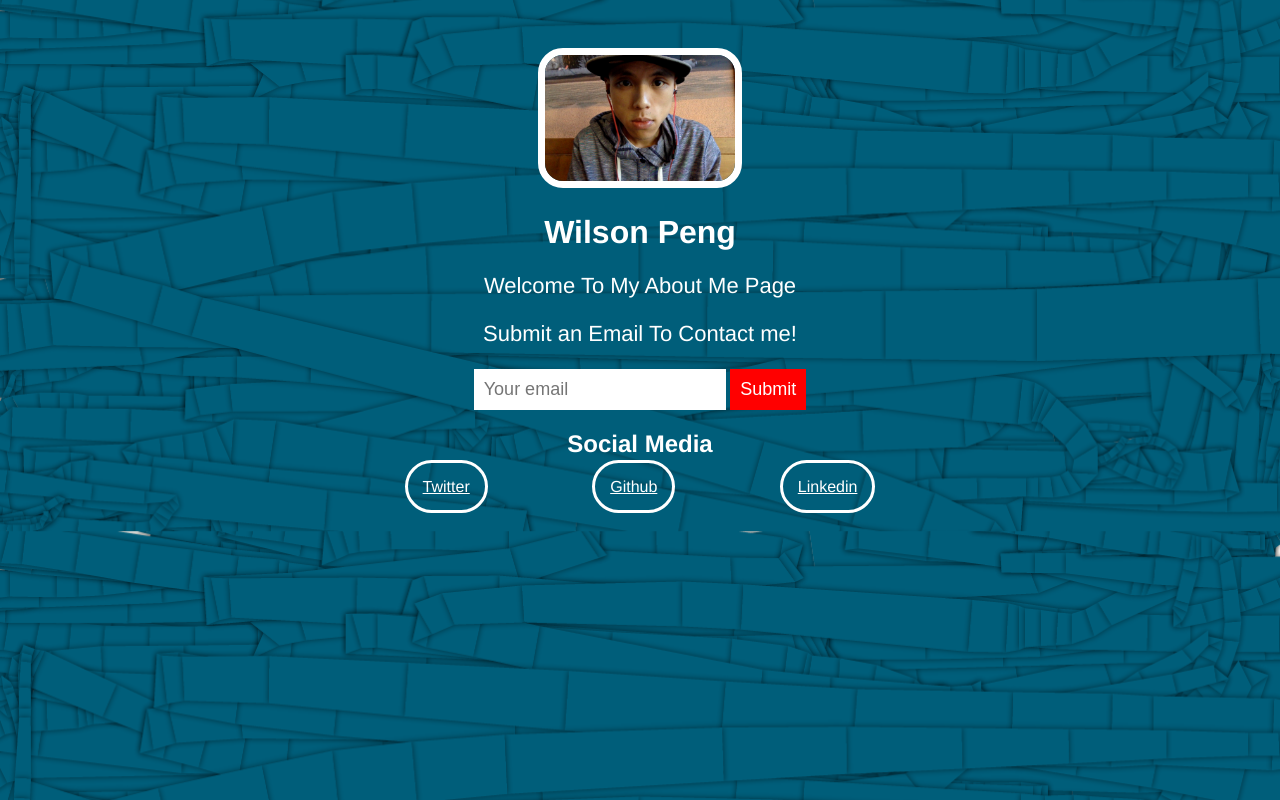
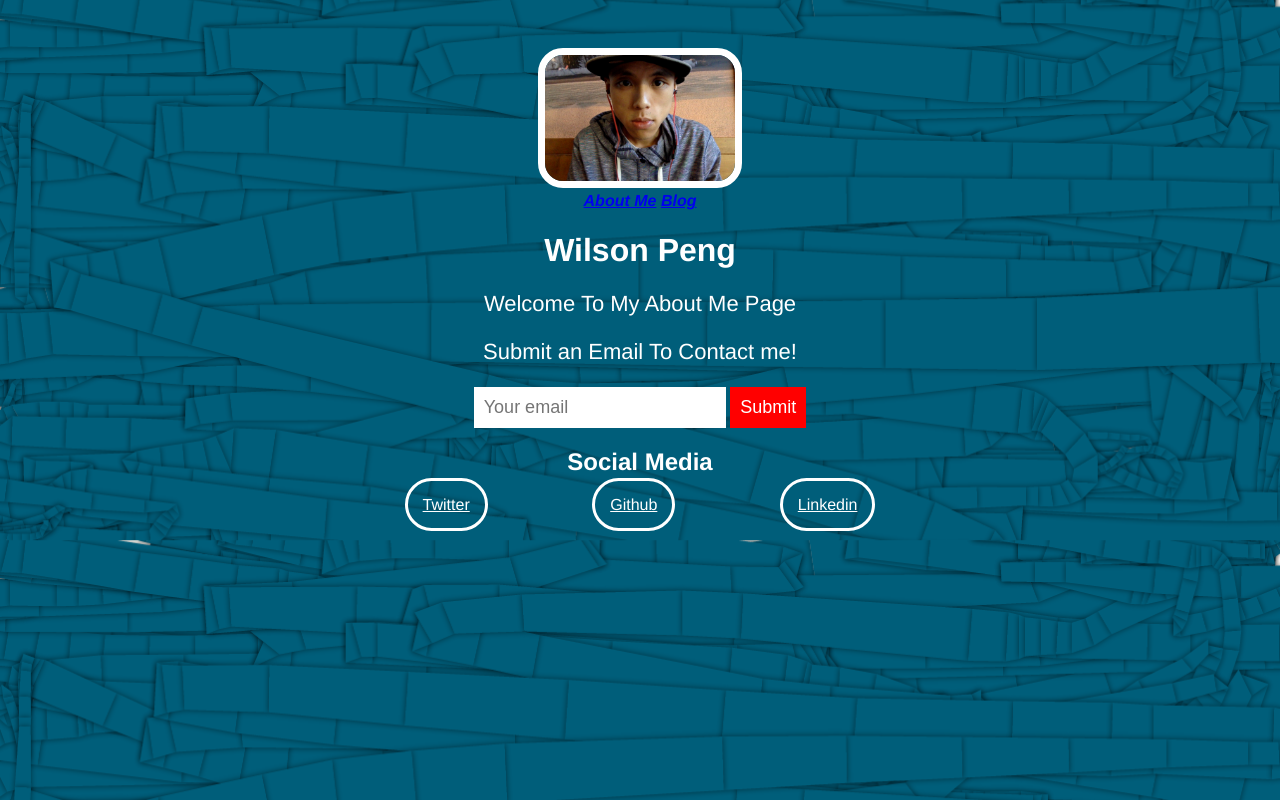
Before and after one commit to wilsonpeng8/wilsonpeng8a.github.io, a plain HTML site: page blog-posts/mysite.html in a window 1280 px wide. Drawn offline with Linux system fonts and the light colour scheme.

Commit message:
edited about me

```diff
--- a/blog-posts/mysite.html
+++ b/blog-posts/mysite.html
@@ -5,6 +5,12 @@
 </head>
 <body>
   <img src="../images/selfphoto.png">
+  <div class ="aboutme">
+    <a href="twitter.com/artofwarbiz"><em><b>About Me</b></em></a>
+  <a href="twitter.com/artofwarbiz"><em><b>Blog</em></b></a>
+
+  </div>
+  </div>
   <div id="name">
   <h1>Wilson Peng</h1>
   </div>
```
